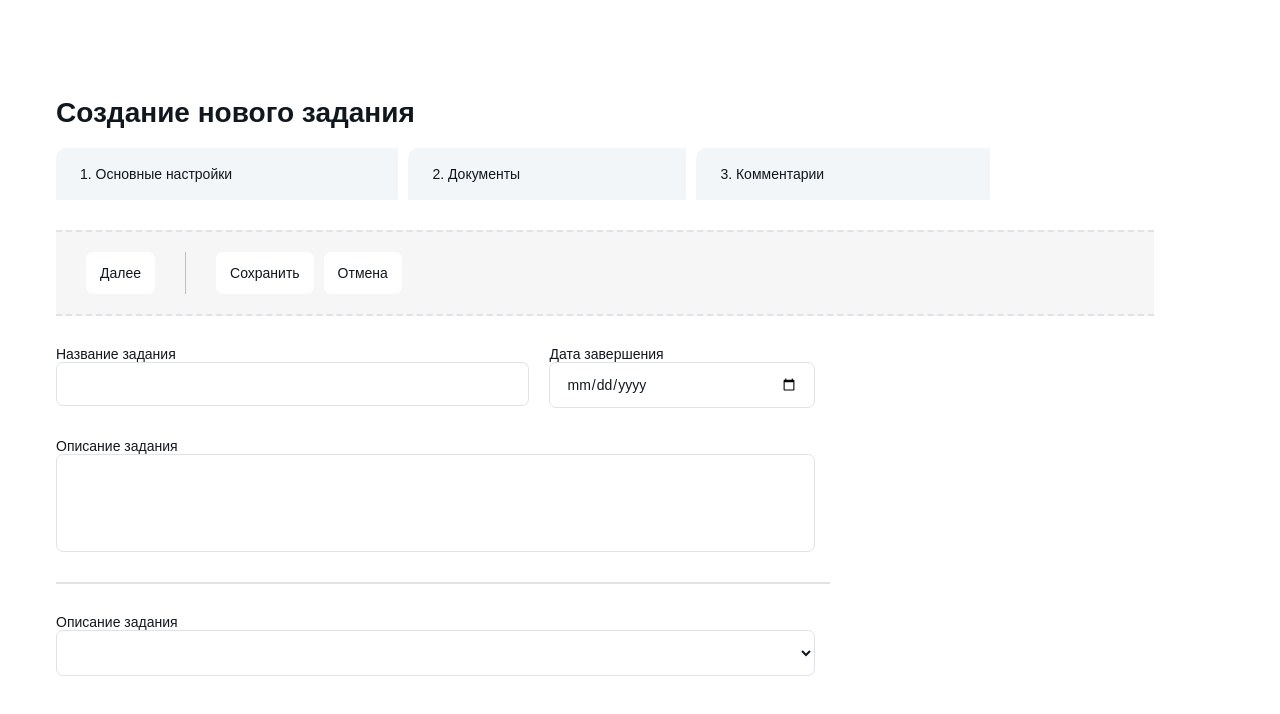
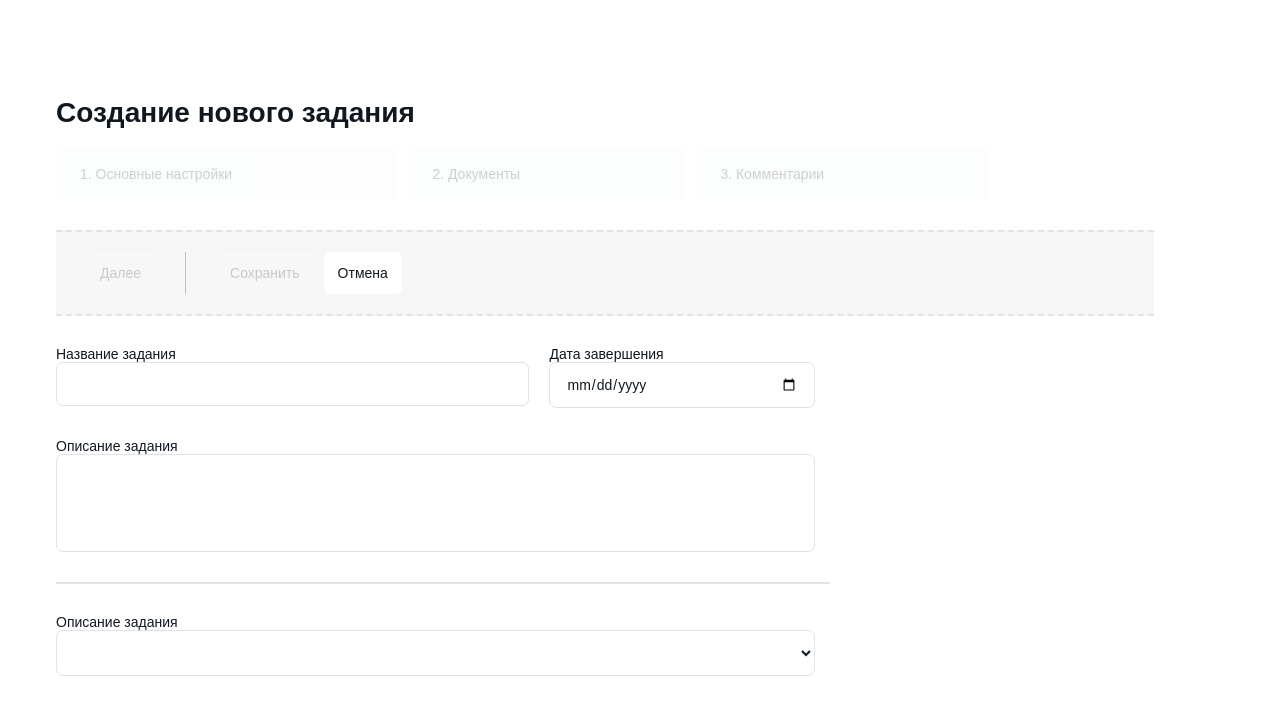
Before and after one commit to andreyvelsk/magnit-test, a Vue app: page /create in a window 1280 px wide. Shown: the top 714 px of the page. Built offline with nearby package versions, Linux system fonts and the light colour scheme; a web font is replaced by a local one.

Commit message:
disable next/save buttons for not filled task

```diff
--- a/src/scss/main.scss
+++ b/src/scss/main.scss
@@ -19,6 +19,10 @@ body {
 
 a {
     text-decoration: none;
+    &.disabled {
+        pointer-events: none;
+        opacity: .2;
+    }
 }
 
 .container {
--- a/src/views/Form/ActionsComponent.vue
+++ b/src/views/Form/ActionsComponent.vue
@@ -15,6 +15,7 @@
       <router-link
         v-if="route.meta.nextRoute"
         class="btn btn-white"
+        :class="{ disabled: !isRequiredFieldsFilled }"
         :to="{ name: route.meta.nextRoute, params: { id: route.params.id } }"
       >
         Далее
@@ -25,6 +26,7 @@
       <router-link
         :to="{ name: 'list' }"
         class="btn btn-white"
+        :class="{ disabled: !isRequiredFieldsFilled }"
         @click="onBtnSave"
       >
         Сохранить
@@ -40,6 +42,7 @@
 import { useRoute } from "vue-router";
 import { useStore } from "vuex";
 import { computed } from "vue";
+import { isRequiredFieldsFilled } from "./index";
 export default {
   setup() {
     const route = useRoute();
@@ -68,6 +71,7 @@ export default {
     return {
       route,
       onBtnSave,
+      isRequiredFieldsFilled,
     };
   },
 };
--- a/src/views/Form/BreadcrumbsComponent.vue
+++ b/src/views/Form/BreadcrumbsComponent.vue
@@ -9,6 +9,7 @@
         }"
         :key="'breadcrumbs' + index"
         class="breadcrumbs-item"
+        :class="{ disabled: !isRequiredFieldsFilled }"
       >
         {{ index + 1 }}. {{ breadcrumb.label }}
       </router-link>
@@ -18,6 +19,7 @@
 
 <script>
 import { useRoute } from "vue-router";
+import { isRequiredFieldsFilled } from "./index";
 export default {
   setup() {
     const breadcrumbs = [
@@ -33,6 +35,7 @@ export default {
       breadcrumbs,
       route,
       routePrefix,
+      isRequiredFieldsFilled,
     };
   },
 };
--- /dev/null
+++ b/src/views/Form/index.js
@@ -0,0 +1,9 @@
+import { useStore } from "vuex";
+import { computed } from "vue";
+
+export const isRequiredFieldsFilled = computed(() => {
+  const store = useStore();
+  const taskCurrent = computed(() => store.getters["tasks/getCurrent"]);
+
+  return !!taskCurrent.value.name && !!taskCurrent.value.date;
+});
```
